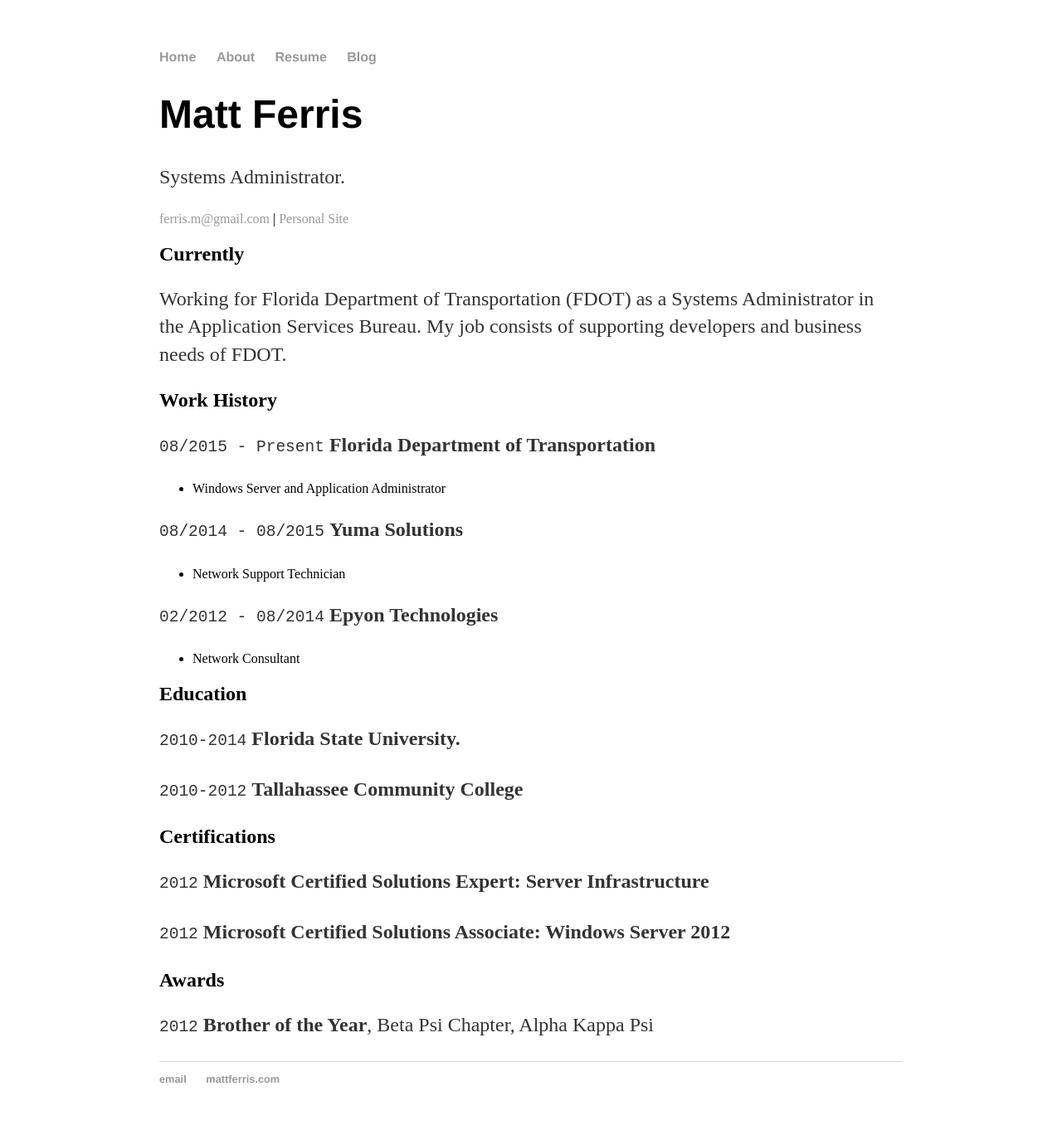
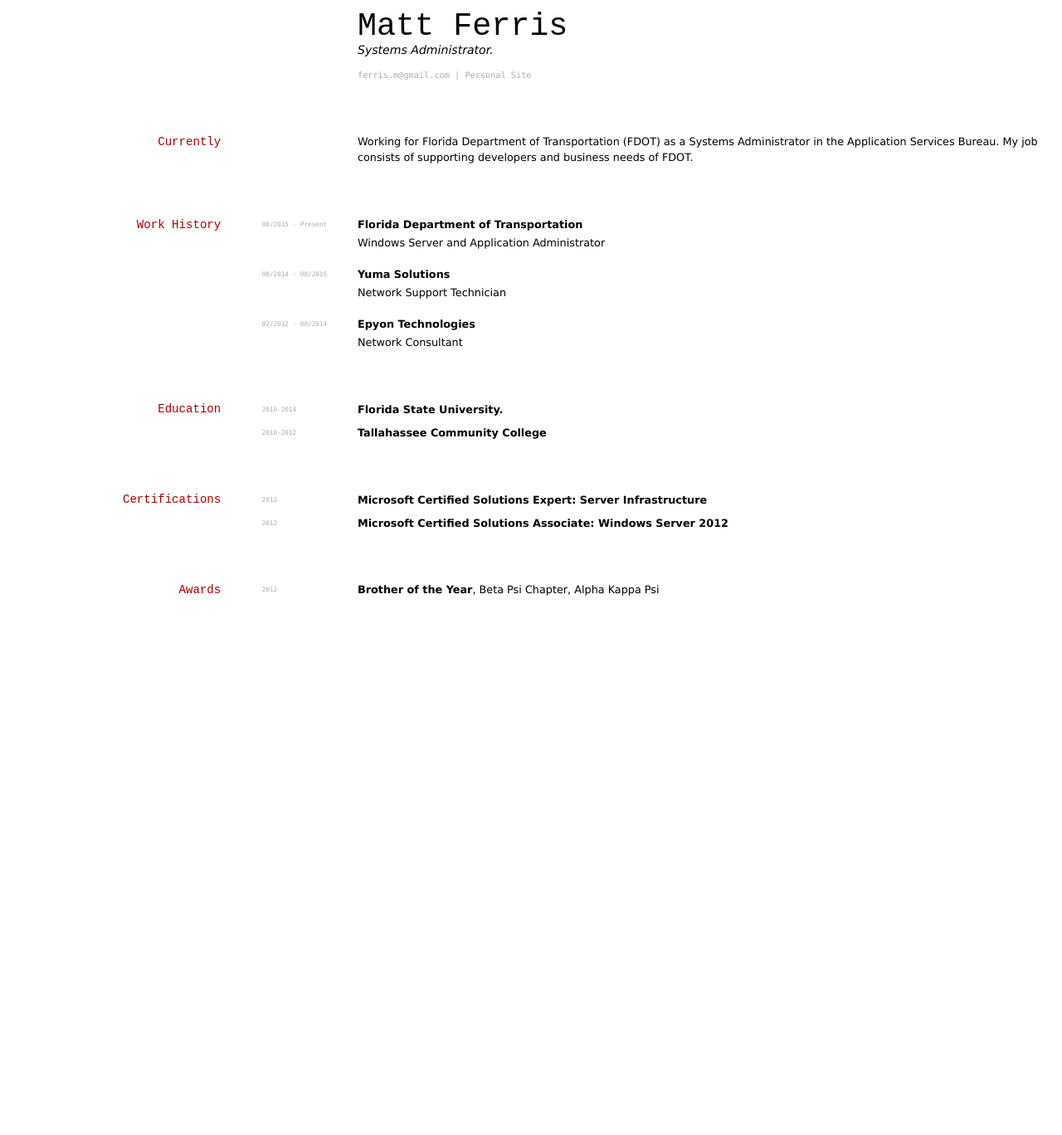
Before and after one commit to mferris2421/mferris2421.github.io, a Jekyll site: the page built from resume/index.md, in a window 1280 px wide. Shown: the whole page at 83% size. Built offline with Jekyll 4.4.1, drawn with Linux system fonts in a browser that asks for light colours; after the commit the page ends 900 px from its top, so only the background shows below that.

Commit message:
Removed default style sheet

```diff
--- a/_includes/resumehead.html
+++ b/_includes/resumehead.html
@@ -12,7 +12,7 @@
 
 	<!-- styles -->
 	<!-- link to main stylesheet -->
-	<link rel="stylesheet" type="text/css" href="/css/main.css">
+	<!-- <link rel="stylesheet" type="text/css" href="/css/main.css"> -->
 
 	<link href="/css/resume-screen.css" type="text/css" rel="stylesheet" media="screen">
 	<link href="/css/resume-print.css" type="text/css" rel="stylesheet" media="print">
--- a/_layouts/resume.html
+++ b/_layouts/resume.html
@@ -5,21 +5,21 @@
 </head>
 <body>
 	<nav>
-  		<ul>
+  		<!--<ul>
        		<li><a href="/">Home</a></li>
         	<li><a href="/about">About</a></li>
        		<li><a href="/resume">Resume</a></li>
        		<li><a href="/blog">Blog</a></li>
-   		</ul>
+   		</ul> -->
 	</nav>
     <div id="container">
     {{ content }}
     </div>
   	<footer>
-	    <ul>
+	    <!-- <ul>
 	    	<li><a href="mailto:blank">email</a></li>
      		<li><a href="https://mattferris.com">mattferris.com</a></li>
-		</ul>
+		</ul> -->
 	</footer>
 </body>
 </html>
--- /dev/null
+++ b/css/resume-screen.css
@@ -0,0 +1,194 @@
+/* http://meyerweb.com/eric/tools/css/reset/
+   v2.0 | 20110126
+   License: none (public domain)
+*/
+
+html, body, div, span, applet, object, iframe,
+h1, h2, h3, h4, h5, h6, p, blockquote, pre,
+a, abbr, acronym, address, big, cite, code,
+del, dfn, em, img, ins, kbd, q, s, samp,
+small, strike, strong, sub, sup, tt, var,
+b, u, i, center,
+dl, dt, dd, ol, ul, li,
+fieldset, form, label, legend,
+table, caption, tbody, tfoot, thead, tr, th, td,
+article, aside, canvas, details, embed,
+figure, figcaption, footer, header, hgroup,
+menu, nav, output, ruby, section, summary,
+time, mark, audio, video {
+	margin: 0;
+	padding: 0;
+	border: 0;
+	font-size: 100%;
+	font: inherit;
+	vertical-align: baseline;
+}
+/* HTML5 display-role reset for older browsers */
+article, aside, details, figcaption, figure,
+footer, header, hgroup, menu, nav, section {
+	display: block;
+}
+body {
+	line-height: 1;
+}
+ol, ul {
+	list-style: none;
+}
+blockquote, q {
+	quotes: none;
+}
+blockquote:before, blockquote:after,
+q:before, q:after {
+	content: '';
+	content: none;
+}
+table {
+	border-collapse: collapse;
+	border-spacing: 0;
+}
+
+/* end of reset */
+
+
+
+body {
+	font: normal normal 400;
+	font-size: 80%;
+	line-height: 1.5em;
+	/*also written as...  font: normal normal 400 100%/1.5em;*/
+	font-family: Verdana,sans-serif;
+	margin-top: 1em;
+	margin-left: 1em;
+}
+
+p {
+	position: relative;
+	left: 33%;
+	margin-bottom: 0.7em;
+	margin-right: 0;
+	width: 65%;
+}
+
+code {
+	font: normal normal;
+	font-size: 60%;
+	/*line-height: 1em;*/
+	font-family: Menlo,monospace,sans-serif;
+	color: #aaa;
+}
+
+p code {
+	position: absolute;
+	left: -14%;
+}
+
+
+ul {
+	position: relative;
+	left: 33%;
+	width: 65%;
+	margin-bottom: 1.5em;
+	margin-top: -0.5em;
+}
+
+/*uncomment to get dashes in the list*/
+/*li:before {
+	content: "-";
+	position: relative;
+	left: -0.25em;
+}*/
+
+li {
+	/*second line indent*/
+	padding-left: 1.25em;
+	text-indent: -1.25em;
+	/*color: #777;*/
+}
+
+li ul {
+	position: relative;
+	left: 0;
+	width: 100%;
+	margin-top: 0.25em;
+}
+
+h1,h2,h3,h4 {
+	font-weight: 400;
+	font-family: Cousine,Verdana,sans-serif;
+	width: 65%;
+}
+
+h1 {
+	text-align: left;
+	font-size: 3em;
+	line-height: 1em;
+	position: relative;
+	left: 33%;
+}
+
+h1+p {
+	/*subtitle*/
+	font-style: italic;
+	font-size: 110%;
+}
+
+h2 {
+	font-size: 1.1em;
+	color: #a00;
+	margin-top: 3em;
+	position: relative;
+	top: 1.4em;
+	text-align: right;
+	width: 20%;
+}
+
+h3 {
+	font-size: 1em;
+	line-height: 2em;
+	position: relative;
+	top: 1.7em;
+	text-align: right;
+	width: 20%;
+}
+
+a {
+	color: inherit;
+	/*text-decoration:none*/
+}
+
+a:hover {
+	color:#39f
+}
+
+#webaddress {
+	margin-top: 1em;
+	position: relative;
+	left: 33%;
+	color: #aaa;
+	font-family: Menlo,monospace,sans-serif;
+	font-size: 80%;
+}
+
+#webaddress a {
+	text-decoration: none;
+}
+
+em {
+	font-weight: bold;
+	font-style: italic;
+}
+
+strong {
+	font-weight: bold;
+}
+
+#address {
+	display: none;
+}
+
+
+
+/*
+@media only screen and (max-width: 480px) {
+	make one column somehow...
+}*/
```
Also changed, not shown: resume/index.md (+7 -5 lines).
